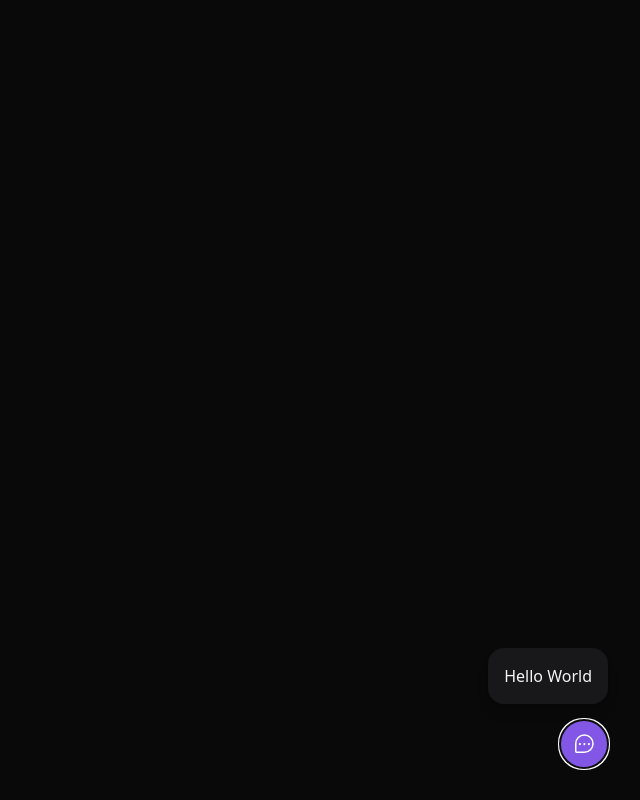
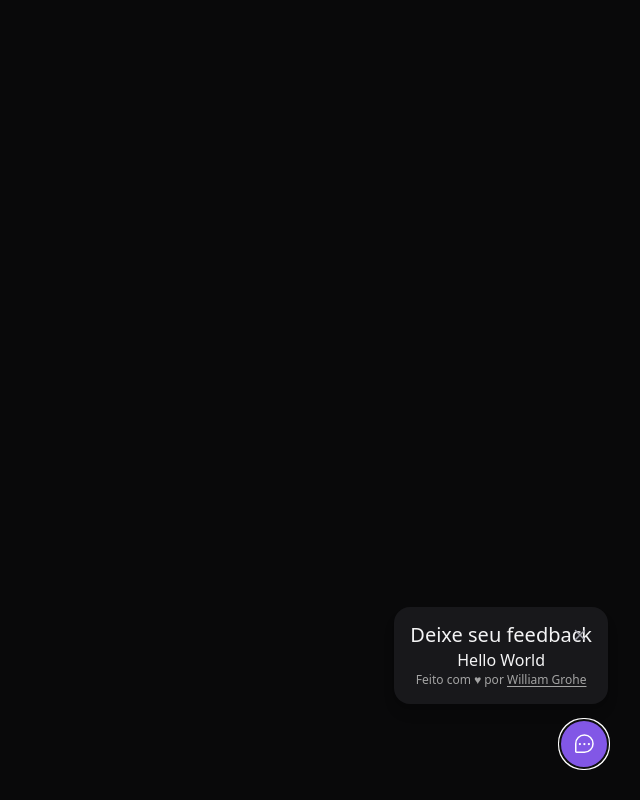
Before and after one commit to WilliamGrohe/feedwidget, a React (Vite) app: page / in a window 1280 px wide. Both pictures are taken after a click on the button "Feedback". Shown: the whole page, without its empty margins (640-1280 px from the left). Built offline with nearby package versions, Linux system fonts and the light colour scheme.

Commit message:
Created header and footer of form

```diff
--- /dev/null
+++ b/src/components/CloseButton.tsx
@@ -0,0 +1,10 @@
+import { Popover } from '@headlessui/react'
+import { X } from 'phosphor-react'
+
+export function CloseButton() {
+  return (
+    <Popover.Button className="top-5 right-5 absolute text-zinc-400 hover:text-zinc-100" title="Fechar formulário de feedback">
+       <X weight="bold" className="w-4 h-4" />
+    </Popover.Button>
+  )
+}
--- a/src/components/WidgetForm.tsx
+++ b/src/components/WidgetForm.tsx
@@ -1,7 +1,18 @@
+import { CloseButton } from "./CloseButton";
+
 export function WidgetForm() {
   return(
     <div className="bg-zinc-900 p-4 relative rounded-2xl mb-4 flex flex-col items-center shadow-lg w-[calc(100vw-2rem)] md:w-auto">
-      Hello World
+      <header>
+        <span className="text-xl leading-6">Deixe seu feedback</span>
+        <CloseButton />
+      </header>
+
+      <p>Hello World</p>
+
+      <footer className="text-xs text-neutral-400">
+        Feito com ♥ por <a className="underline underline-offset-2" href="https://williamgrohe.github.io/">William Grohe</a>
+      </footer>
     </div>
   )
 }
```
